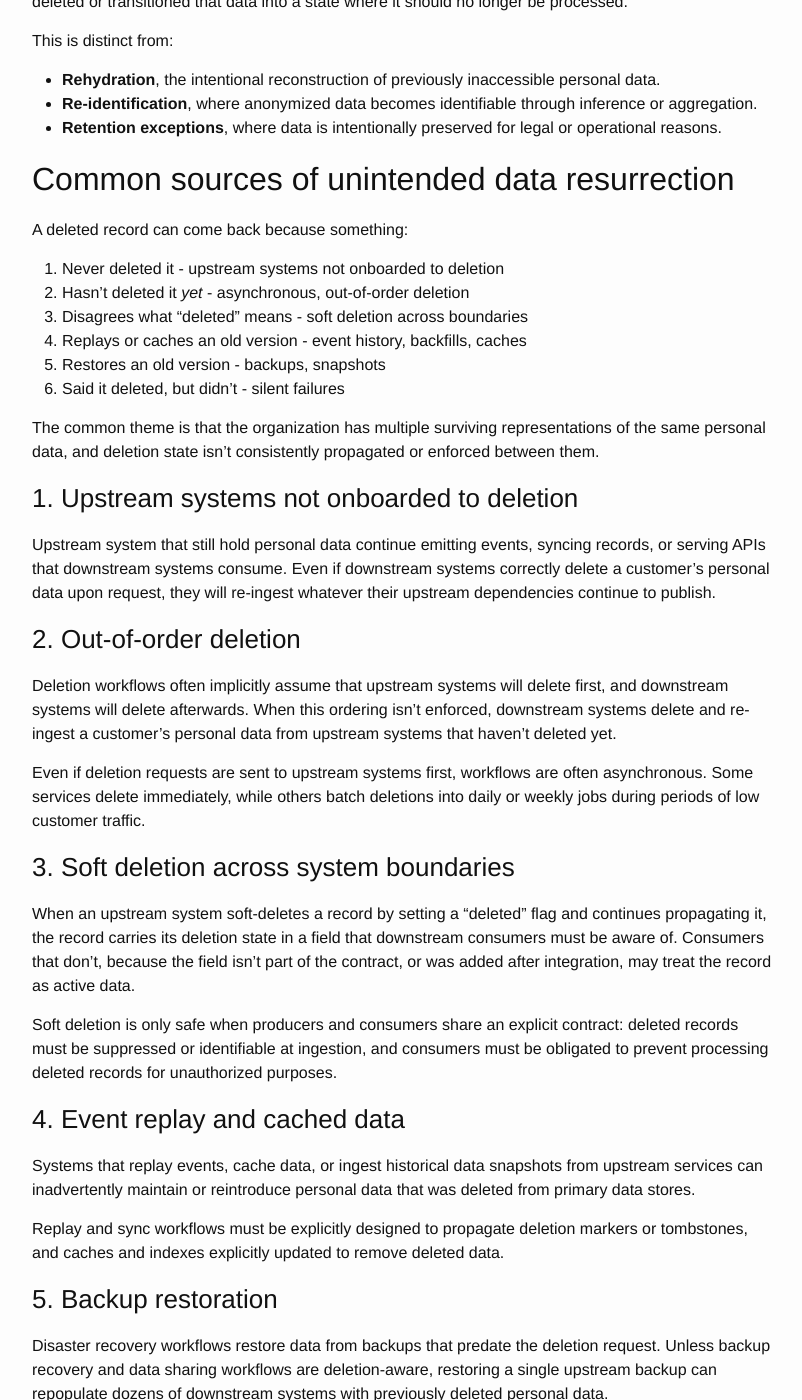
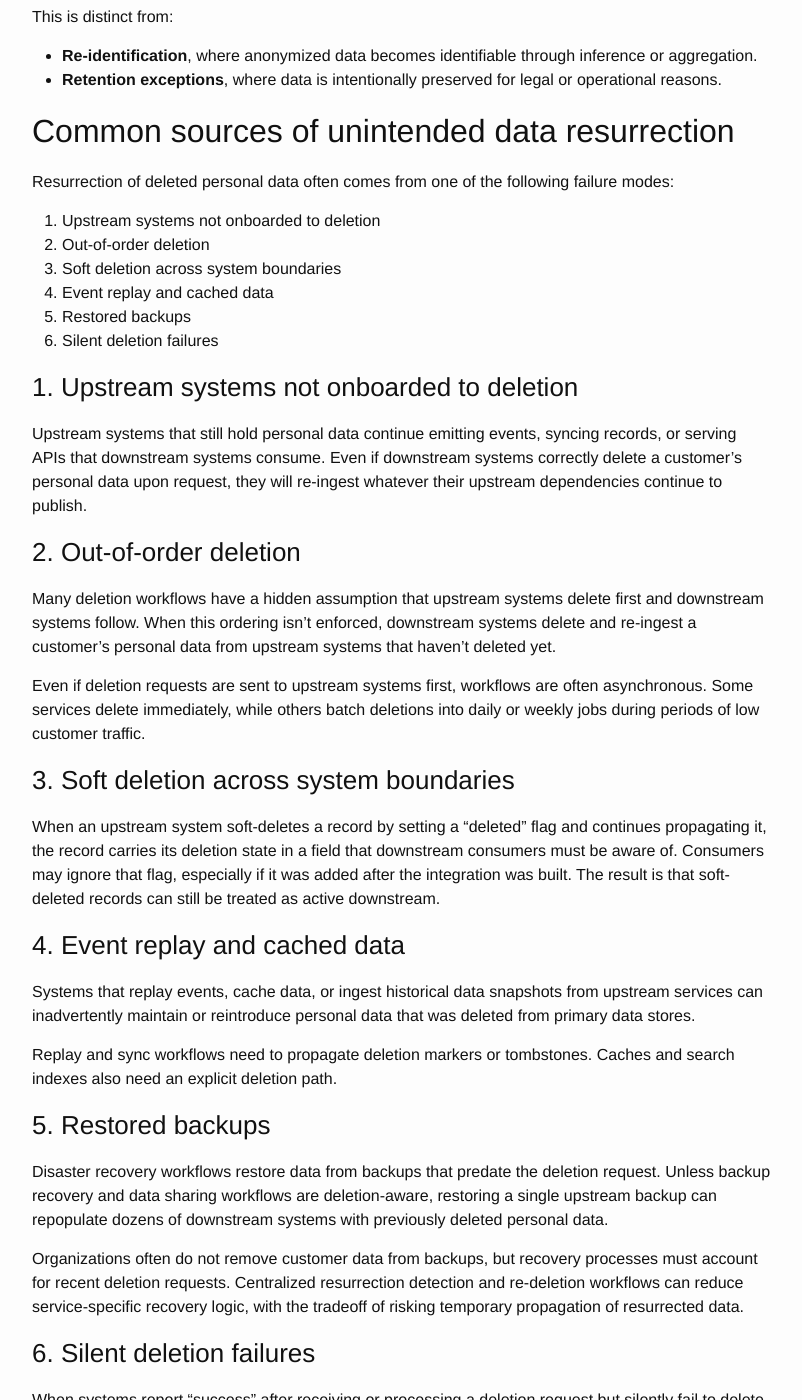
Before and after one commit to msayson/msayson.github.io, a Jekyll site: the page built from _posts/2026-08-30-mitigating-personal-data-resurrection.markdown, in a window 1280 px wide and 1400 px high, scrolled down 576 px. Shown: the whole window, without its empty margins (238-1040 px from the left). Built offline with Jekyll 4.4.1, drawn with Linux system fonts in a browser that asks for light colours; some of the changed text lies outside the part shown.

Commit message:
Minor rewording and typo fixes

```diff
--- a/_posts/2026-08-30-mitigating-personal-data-resurrection.markdown
+++ b/_posts/2026-08-30-mitigating-personal-data-resurrection.markdown
@@ -10,57 +10,52 @@ Kathy submits a personal data deletion request.  Ordering, marketing, and person
 
 In complex data architectures, keeping deleted personal data *deleted* is a persistent engineering challenge.  Systems re-ingest, recompute, replay, and repopulate data long after a deletion request has been processed.
 
-Privacy specialists know this story well: the endless game of whack-a-mole with systems that resurrect personal data from unexpected places.  A single missed dataset can re-propagate a user's personal data across an organization's interconnected systems, undermining the best attempts at achieving deletion.
+A single missed dataset can re-propagate a user's personal data across an organization's interconnected systems, undermining the best attempts at achieving deletion.
 
 ## What is data resurrection?
 
-**Data resurrection** is the unintended reintroduction of personal data into a system that previously deleted or transitioned that data into a state where it should no longer be processed.
+**Data resurrection** is the unintended reintroduction of personal data into a system after that data has been deleted or should no longer be processed.
 
 This is distinct from:
-* **Rehydration**, the intentional reconstruction of previously inaccessible personal data.
 * **Re-identification**, where anonymized data becomes identifiable through inference or aggregation.
 * **Retention exceptions**, where data is intentionally preserved for legal or operational reasons.
 
 ## Common sources of unintended data resurrection
 
-A deleted record can come back because something:
+Resurrection of deleted personal data often comes from one of the following failure modes:
 
-1. Never deleted it - upstream systems not onboarded to deletion
-2. Hasn't deleted it *yet* - asynchronous, out-of-order deletion
-3. Disagrees what "deleted" means - soft deletion across boundaries
-4. Replays or caches an old version - event history, backfills, caches
-5. Restores an old version - backups, snapshots
-6. Said it deleted, but didn't - silent failures
-
-The common theme is that the organization has multiple surviving representations of the same personal data, and deletion state isn't consistently propagated or enforced between them.
+1. Upstream systems not onboarded to deletion
+2. Out-of-order deletion
+3. Soft deletion across system boundaries
+4. Event replay and cached data
+5. Restored backups
+6. Silent deletion failures
 
 ### 1. Upstream systems not onboarded to deletion
 
-Upstream system that still hold personal data continue emitting events, syncing records, or serving APIs that downstream systems consume.  Even if downstream systems correctly delete a customer's personal data upon request, they will re-ingest whatever their upstream dependencies continue to publish.
+Upstream systems that still hold personal data continue emitting events, syncing records, or serving APIs that downstream systems consume.  Even if downstream systems correctly delete a customer's personal data upon request, they will re-ingest whatever their upstream dependencies continue to publish.
 
 ### 2. Out-of-order deletion
 
-Deletion workflows often implicitly assume that upstream systems will delete first, and downstream systems will delete afterwards.  When this ordering isn't enforced, downstream systems delete and re-ingest a customer's personal data from upstream systems that haven't deleted yet.
+Many deletion workflows have a hidden assumption that upstream systems delete first and downstream systems follow.  When this ordering isn't enforced, downstream systems delete and re-ingest a customer's personal data from upstream systems that haven't deleted yet.
 
 Even if deletion requests are sent to upstream systems first, workflows are often asynchronous.  Some services delete immediately, while others batch deletions into daily or weekly jobs during periods of low customer traffic.
 
 ### 3. Soft deletion across system boundaries
 
-When an upstream system soft-deletes a record by setting a "deleted" flag and continues propagating it, the record carries its deletion state in a field that downstream consumers must be aware of.  Consumers that don't, because the field isn't part of the contract, or was added after integration, may treat the record as active data.
-
-Soft deletion is only safe when producers and consumers share an explicit contract: deleted records must be suppressed or identifiable at ingestion, and consumers must be obligated to prevent processing deleted records for unauthorized purposes.
+When an upstream system soft-deletes a record by setting a "deleted" flag and continues propagating it, the record carries its deletion state in a field that downstream consumers must be aware of.  Consumers may ignore that flag, especially if it was added after the integration was built.  The result is that soft-deleted records can still be treated as active downstream.
 
 ### 4. Event replay and cached data
 
 Systems that replay events, cache data, or ingest historical data snapshots from upstream services can inadvertently maintain or reintroduce personal data that was deleted from primary data stores.
 
-Replay and sync workflows must be explicitly designed to propagate deletion markers or tombstones, and caches and indexes explicitly updated to remove deleted data.
+Replay and sync workflows need to propagate deletion markers or tombstones.  Caches and search indexes also need an explicit deletion path.
 
-### 5. Backup restoration
+### 5. Restored backups
 
 Disaster recovery workflows restore data from backups that predate the deletion request.  Unless backup recovery and data sharing workflows are deletion-aware, restoring a single upstream backup can repopulate dozens of downstream systems with previously deleted personal data.
 
-Service owners are not generally expected to remove customer data from backups, but recovery processes must account for previous deletion requests.  This can be done without service-specific effort through centralized resurrection detection and re-deletion workflows.
+Organizations often do not remove customer data from backups, but recovery processes must account for recent deletion requests.  Centralized resurrection detection and re-deletion workflows can reduce service-specific recovery logic, with the tradeoff of risking temporary propagation of resurrected data.
 
 ### 6. Silent deletion failures
 
@@ -76,7 +71,7 @@ In practice, this is not feasible in large organizations.  You cannot guarantee
 
 Backfills aren't a silver bullet either.  Continually polling for re-emergence of deleted data and retriggering deletion requests creates churn, increased service load, and does not scale when accumulating hundreds of thousands or millions of historical deletion requests.  When the underlying resurrection pathways remain open, backfills simply repeat the same work indefinitely.
 
-The real solution does not require perfect ordering or custom deletion workflows in every system.  What you need is *eventual deletion*: deletion state converges across systems within an applicable deletion window of typically 1-3 months, combined with detection and remediation when deletion is incorrectly applied.
+The practical goal is not perfect ordering of deletion.  It is *eventual deletion*: every system should converge to their expected deletion state within the applicable deletion window, and the organization should detect those that do not.
 
 Not all systems require complex deletion workflows.  Many only need recent data to operate.  For these services, it's often simpler to automatically delete records after a defined time period, using time-to-live or object expiry lifecycles.  These services may not need explicit deletion onboarding if they can demonstrate that personal data is automatically removed within the applicable deletion window.
 
@@ -91,7 +86,7 @@ For systems that do persist long-lived personal data, a simpler approach than gl
 
 Ideally, deletion-aware controls are implemented through centrally owned tooling to avoid duplication of effort.
 
-The simplest implementation is a query layer that checks a central deletion registry before returning a record, so that data subject to deletion is blocked from processing.  Where low latency is critical, services can instead embed a compressed local set of deleted identifiers, refreshed daily or weekly through the deployment pipeline.  This trades a few days of enforcement lag for near-zero query cost.
+The simplest implementation is a query layer that checks a central deletion registry before returning a record, so that data subject to deletion is blocked from processing.  Where low latency is critical, services can instead embed a compressed local set of deleted identifiers, refreshed daily or weekly.  This trades a few days of enforcement lag for near-zero query cost.
 
 These controls create deletion boundaries.  Even if some upstream systems have not yet onboarded to deletion, data propagation stops at the boundary of any system that enforces deletion-aware access controls.
 
@@ -118,7 +113,7 @@ Organizations evolve towards deletion resilience in stages.  Each stage reflects
 |**3. Systemically resilient**|Controls are built into infrastructure by default, with centralized deletion state, deletion-aware boundaries, and minimal service team context needed to implement or validate.|Rare, localized, and quickly corrected.  Automated detection and reconciliation cover replay and recovery paths.|
 {:.table-small-bordered .top-bottom-padded}
 
-Most large organizations sit between Levels 1 and 2: tooling exists, but onboarding costs enough that a long tail never fully completes it, leaving resurrection a systemic defect.  The jump to Level 2 is a tooling investment; the jump to Level 3 is an architectural one.
+Most large organizations sit between Levels 1 and 2: tooling exists, but onboarding costs enough that a long tail never fully completes it, leaving resurrection a systemic defect.  Moving from Level 1 to Level 2 is mostly a tooling problem.  Level 3 requires changing how deletion state is tracked and enforced across an organization's architecture.
 
 ## Summary
 
```
Also changed, not shown: other parts of _posts/2026-08-30-mitigating-personal-data-resurrection.markdown (+2 -2 lines).
